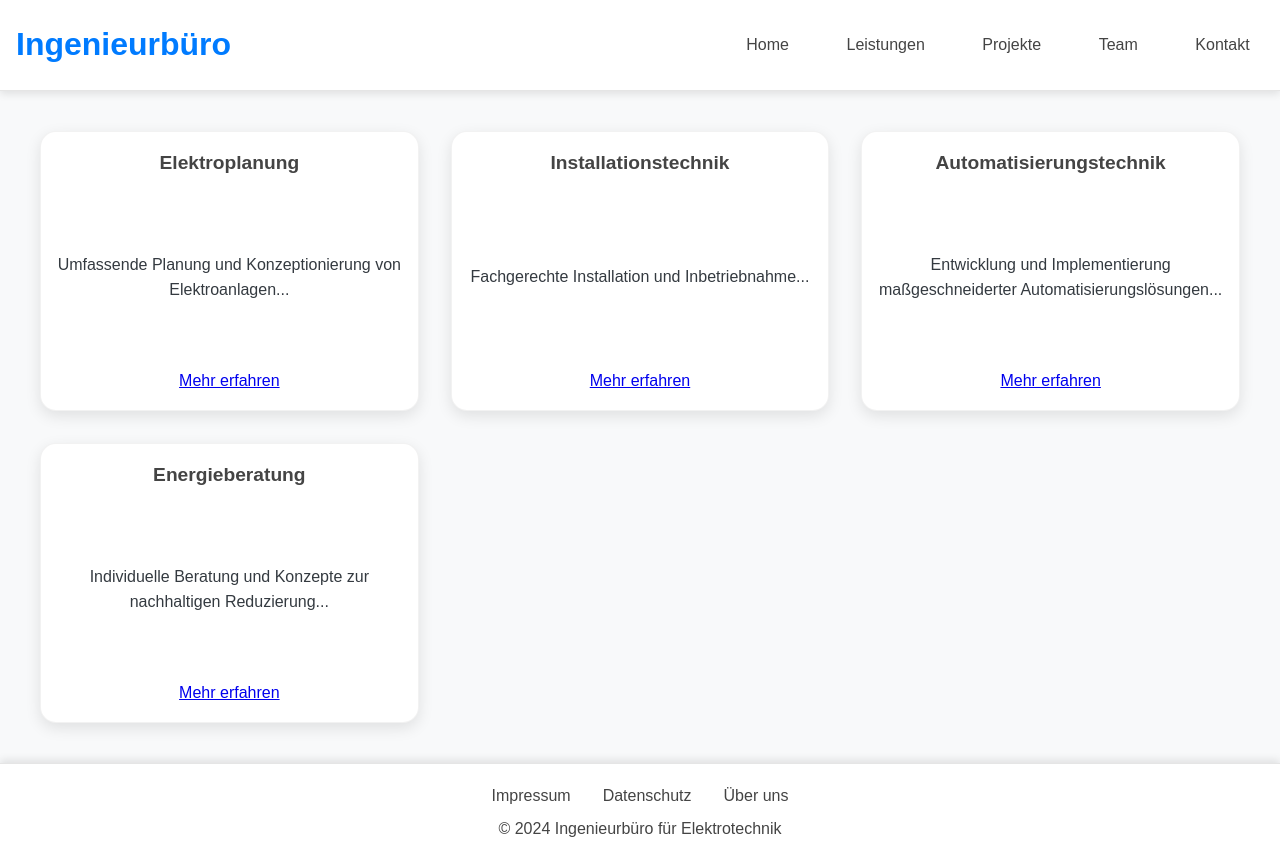
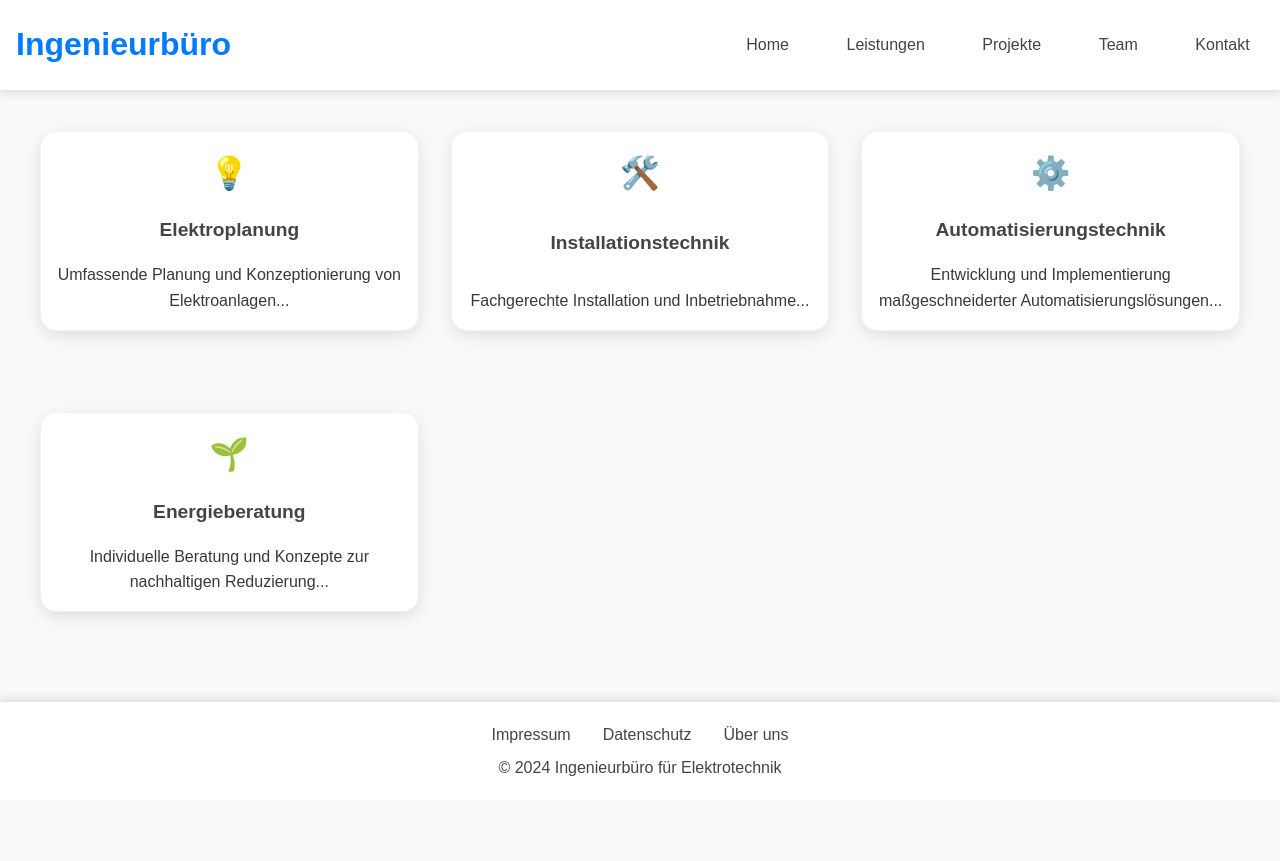
Before and after one commit to kamuzki/website1, a React (Vite) app: page /services in a window 1280 px wide. After the commit the page ends 800 px from the top, so only its background shows below. Built offline with nearby package versions, Linux system fonts and the light colour scheme; the HTML template or start-up script is replaced by a standard one.

Commit message:
Initial commit from your app

```diff
--- a/src/pages/Services.jsx
+++ b/src/pages/Services.jsx
@@ -8,38 +8,43 @@ import React from 'react';
       title: 'Elektroplanung',
       shortDescription: 'Umfassende Planung und Konzeptionierung von Elektroanlagen...',
       fullDescription: 'Umfassende Planung und Konzeptionierung von Elektroanlagen für Wohn-, Gewerbe- und Industriegebäude. Wir erstellen detaillierte Pläne, Schaltpläne und Stücklisten unter Berücksichtigung aller relevanten Normen und Vorschriften.',
+      icon: '💡',
     },
     {
       path: '/services/installationstechnik',
       title: 'Installationstechnik',
       shortDescription: 'Fachgerechte Installation und Inbetriebnahme...',
       fullDescription: 'Fachgerechte Installation und Inbetriebnahme von elektrischen Anlagen und Systemen nach höchsten Qualitätsstandards. Unsere erfahrenen Elektriker sorgen für eine reibungslose Umsetzung Ihrer Projekte.',
+      icon: '🛠️',
     },
     {
       path: '/services/automatisierungstechnik',
       title: 'Automatisierungstechnik',
       shortDescription: 'Entwicklung und Implementierung maßgeschneiderter Automatisierungslösungen...',
       fullDescription: 'Entwicklung und Implementierung maßgeschneiderter Automatisierungslösungen zur Effizienzsteigerung und Prozessoptimierung. Wir setzen auf modernste Technologien und innovative Konzepte.',
+      icon: '⚙️',
     },
     {
       path: '/services/energieberatung',
       title: 'Energieberatung',
       shortDescription: 'Individuelle Beratung und Konzepte zur nachhaltigen Reduzierung...',
       fullDescription: 'Individuelle Beratung und Konzepte zur nachhaltigen Reduzierung des Energieverbrauchs und zur Steigerung der Energieeffizienz. Wir helfen Ihnen, Ihre Energiekosten zu senken und die Umwelt zu schonen.',
+      icon: '🌱',
     },
   ];
 
-      // Assuming "Automatisierungstechnik" widget height is 280px (adjust as needed)
-      const widgetHeight = '280px';
+  const widgetHeight = '200px';
 
   return (
     <>
       {services.map((service) => (
         <Link to={service.path} key={service.path} className="widget-link">
           <div className="widget" style={{ minHeight: widgetHeight }}>
+            <div className="project-icon-container">
+              <span className="project-icon">{service.icon}</span>
+            </div>
             <h2>{service.title}</h2>
             <p>{service.shortDescription}</p>
-                <Link to={service.path} className="read-more">Mehr erfahren</Link>
           </div>
         </Link>
       ))}
```
Lines whose indentation alone changed are shown as unchanged.
